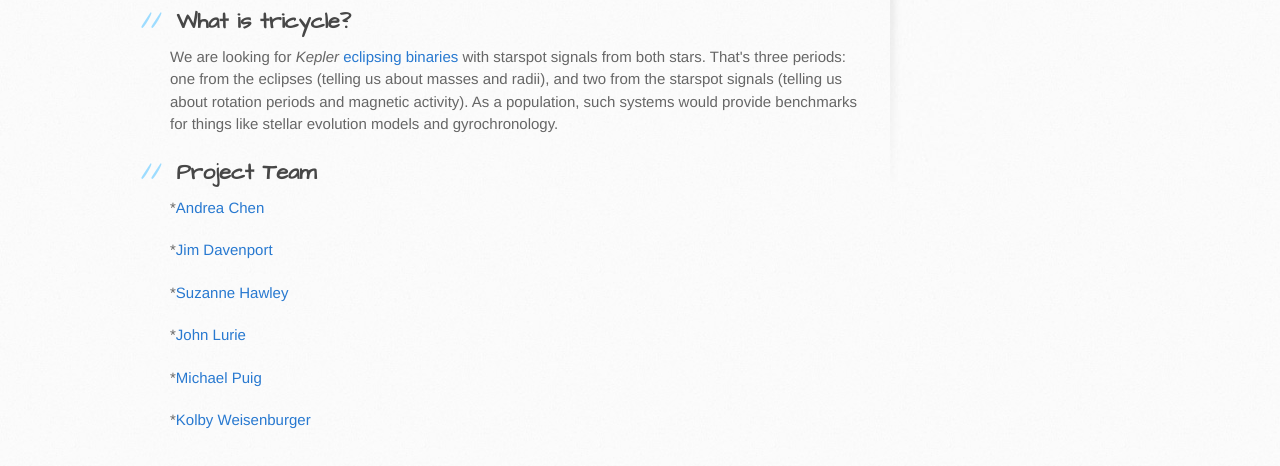
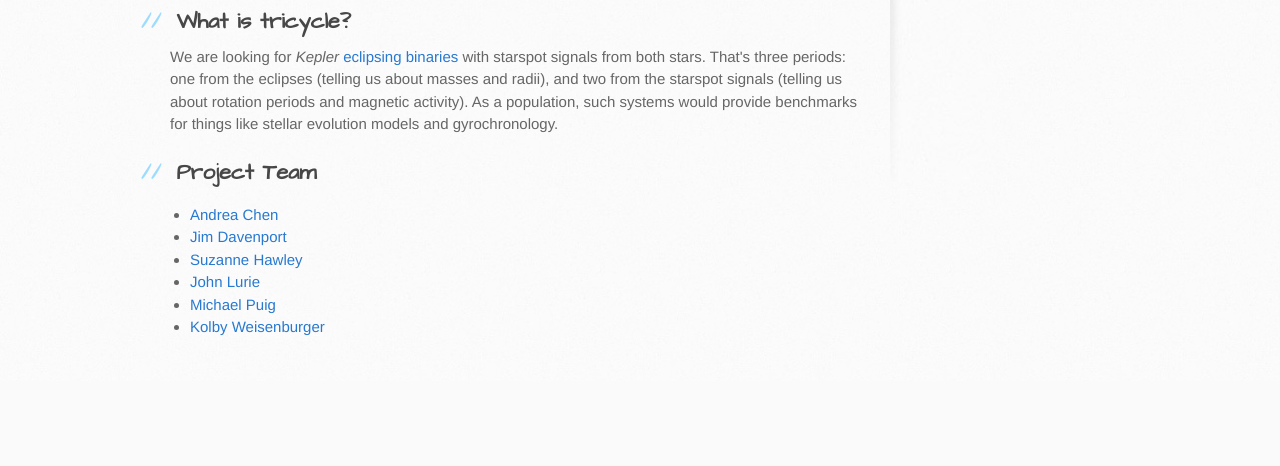
Before and after one commit to kvyh/tricycle, a plain HTML site: page index.html in a window 1280 px wide. Shown: the part 554-1020 px from the top of the page. After the commit the page ends 935 px from the top, so only its background shows below. Drawn offline with Linux system fonts and the light colour scheme.

Commit message:
Create gh-pages branch via GitHub

```diff
--- a/index.html
+++ b/index.html
@@ -38,17 +38,14 @@
 <h2>
 <a id="project-team" class="anchor" href="#project-team" aria-hidden="true"><span class="octicon octicon-link"></span></a>Project Team</h2>
 
-<p>*<a href="https://github.com/andyblueyo">Andrea Chen</a></p>
-
-<p>*<a href="https://github.com/jradavenport">Jim Davenport</a></p>
-
-<p>*<a href="https://github.com/adleorocks">Suzanne Hawley</a></p>
-
-<p>*<a href="https://github.com/jlurie">John Lurie</a></p>
-
-<p>*<a href="https://github.com/mpuighol">Michael Puig</a></p>
-
-<p>*<a href="https://github.com/kolbylyn">Kolby Weisenburger</a></p>
+<ul>
+<li><a href="https://github.com/andyblueyo">Andrea Chen</a></li>
+<li><a href="https://github.com/jradavenport">Jim Davenport</a></li>
+<li><a href="https://github.com/adleorocks">Suzanne Hawley</a></li>
+<li><a href="https://github.com/jlurie">John Lurie</a></li>
+<li><a href="https://github.com/mpuighol">Michael Puig</a></li>
+<li><a href="https://github.com/kolbylyn">Kolby Weisenburger</a></li>
+</ul>
         </section>
 
         <aside id="sidebar">
--- a/params.json
+++ b/params.json
@@ -1 +1 @@
-{"name":"tricycle","tagline":"3 Periods, 2 Stars, 1 Age","body":"![tricycle logo]\r\n(http://staff.washington.edu/lurie/tricycle.gif)\r\n\r\n## What is tricycle?\r\nWe are looking for *Kepler* [eclipsing binaries](http://keplerebs.villanova.edu) with starspot signals from both stars. That's three periods: one from the eclipses (telling us about masses and radii), and two from the starspot signals (telling us about rotation periods and magnetic activity). As a population, such systems would provide benchmarks for things like stellar evolution models and gyrochronology.\r\n\r\n## Project Team\r\n*[Andrea Chen](https://github.com/andyblueyo)\r\n\r\n*[Jim Davenport](https://github.com/jradavenport)\r\n\r\n*[Suzanne Hawley](https://github.com/adleorocks)\r\n\r\n*[John Lurie](https://github.com/jlurie)\r\n\r\n*[Michael Puig](https://github.com/mpuighol)\r\n\r\n*[Kolby Weisenburger](https://github.com/kolbylyn)\r\n\r\n \r\n","google":"","note":"Don't delete this file! It's used internally to help with page regeneration."}
+{"name":"tricycle","tagline":"3 Periods, 2 Stars, 1 Age","body":"![tricycle logo]\r\n(http://staff.washington.edu/lurie/tricycle.gif)\r\n\r\n## What is tricycle?\r\nWe are looking for *Kepler* [eclipsing binaries](http://keplerebs.villanova.edu) with starspot signals from both stars. That's three periods: one from the eclipses (telling us about masses and radii), and two from the starspot signals (telling us about rotation periods and magnetic activity). As a population, such systems would provide benchmarks for things like stellar evolution models and gyrochronology.\r\n\r\n## Project Team\r\n* [Andrea Chen](https://github.com/andyblueyo)\r\n* [Jim Davenport](https://github.com/jradavenport)\r\n* [Suzanne Hawley](https://github.com/adleorocks)\r\n* [John Lurie](https://github.com/jlurie)\r\n* [Michael Puig](https://github.com/mpuighol)\r\n* [Kolby Weisenburger](https://github.com/kolbylyn)\r\n\r\n \r\n","google":"","note":"Don't delete this file! It's used internally to help with page regeneration."}
```
